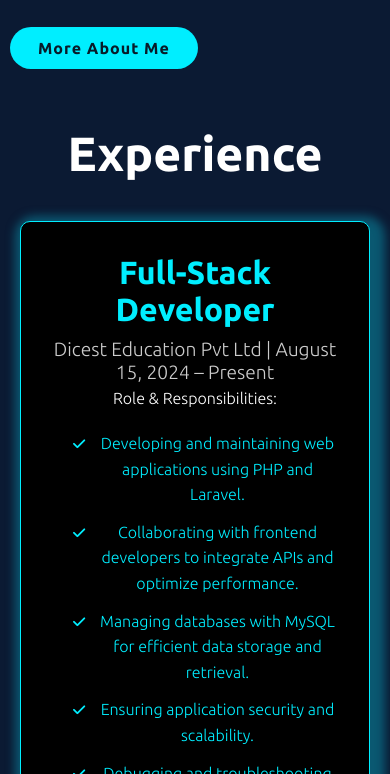
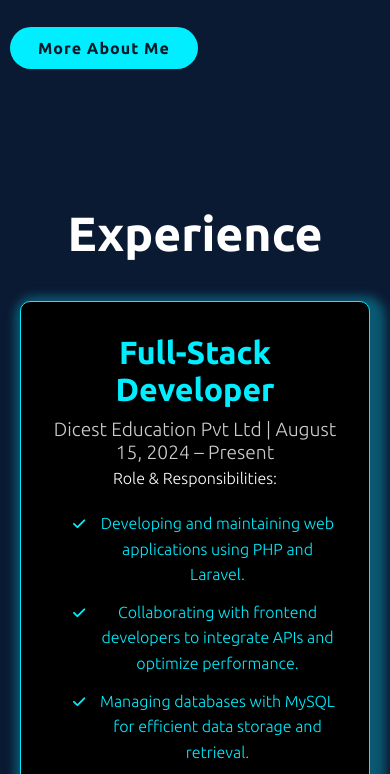
Before and after one commit to VirendraRajpoot/Portfolio, a plain HTML site: page index.html in a window 390 px wide. Shown: the part 906-1680 px from the top of the page. Drawn offline with nearby package versions, Linux system fonts and the light colour scheme.

Commit message:
Add files via upload

```diff
--- a/style.css
+++ b/style.css
@@ -835,7 +835,7 @@ width: 50%;
     margin-top: 13rem ;
   }
   .experience{
-    margin-top: 8rem ;
+    margin-top: 13rem ;
   }
   .aboutus h1 {
     font-size: 2rem;
```
